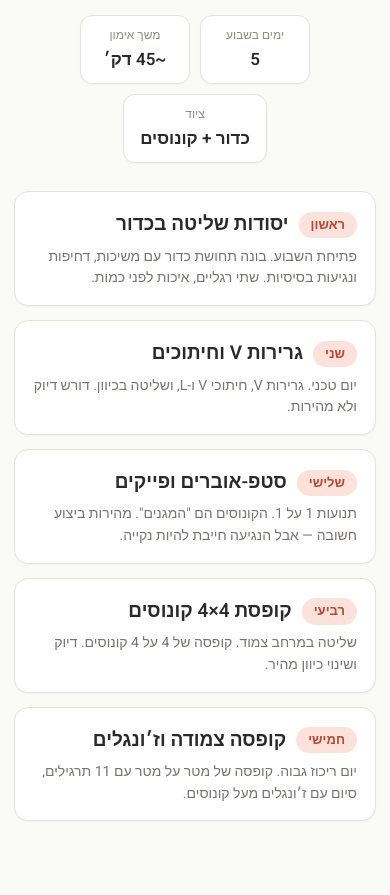
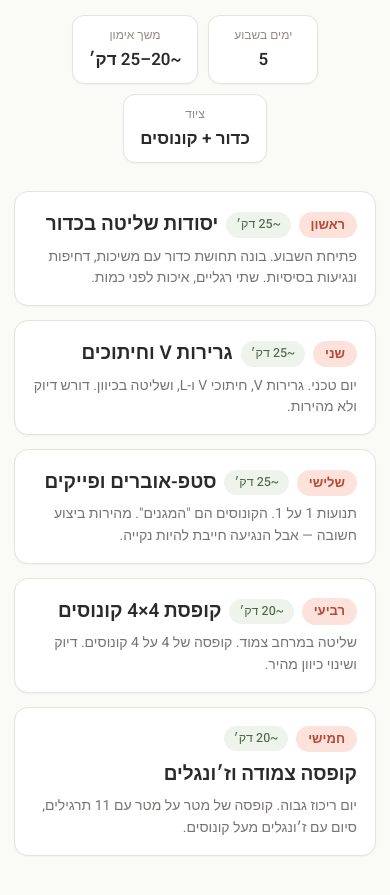
Before and after one commit to yurotor/TrainingPlan, a plain HTML site: page index.html in a window 390 px wide. Shown: the part 95-990 px from the top of the page. Drawn offline with Linux system fonts and the light colour scheme.

Commit message:
Drop cooldown; add per-drill and per-section time estimates

```diff
--- a/index.html
+++ b/index.html
@@ -18,6 +18,8 @@
     --label: #908b85;
     --pill-bg: #fde2dc;
     --pill-ink: #b54935;
+    --time-bg: #eef3ec;
+    --time-ink: #4d6a47;
     --accent: #b54935;
     --accent-hover: #963c2c;
     --shadow: 0 1px 2px rgba(0,0,0,.04);
@@ -44,16 +46,15 @@
   a.card { background: var(--card); border: 1px solid var(--border); border-radius: 14px; padding: 18px 18px 16px; margin-bottom: 14px; box-shadow: var(--shadow); text-decoration: none; color: inherit; display: block; transition: border-color .15s, transform .15s; }
   a.card:hover { border-color: #cdc7be; }
   a.card:active { transform: scale(.997); }
-  .card-head { display: flex; align-items: center; gap: 10px; margin-bottom: 6px; flex-wrap: wrap; }
+  .card-head { display: flex; align-items: center; gap: 8px; margin-bottom: 6px; flex-wrap: wrap; }
   .pill { display: inline-block; background: var(--pill-bg); color: var(--pill-ink); border-radius: 999px; padding: 3px 12px; font-size: 13px; font-weight: 600; }
+  .time-pill { display: inline-block; background: var(--time-bg); color: var(--time-ink); border-radius: 999px; padding: 3px 10px; font-size: 12.5px; font-weight: 500; }
   a.card h2 { font-size: 19px; font-weight: 600; margin: 0; }
   a.card p.intro { color: var(--muted); font-size: 14px; margin: 6px 0 0; }
 
   .program { background: var(--card); border: 1px solid var(--border); border-radius: 14px; padding: 22px 22px 18px; box-shadow: var(--shadow); }
   .program-head h2 { margin: 8px 0 6px; font-size: 22px; }
   .program-head p.intro { color: var(--muted); margin: 0; font-size: 15px; }
-
-  .meta-line { color: var(--label); font-size: 13px; margin-top: 10px; }
 
   .simple-row { display: grid; grid-template-columns: 80px 1fr; gap: 14px; padding: 14px 0; border-bottom: 1px solid var(--border); align-items: start; }
   .simple-row:last-child { border-bottom: 0; }
@@ -62,16 +63,18 @@
 
   .block { padding: 18px 0; border-bottom: 1px solid var(--border); }
   .block:last-child { border-bottom: 0; }
-  .block-head { display: flex; align-items: baseline; gap: 8px; margin-bottom: 12px; flex-wrap: wrap; }
+  .block-head { display: flex; align-items: center; gap: 10px; margin-bottom: 12px; flex-wrap: wrap; }
   .block-head .lbl { color: var(--label); font-size: 14px; font-weight: 500; }
   .block-head .ttl { font-size: 16px; font-weight: 600; }
 
   .block-body { display: grid; grid-template-columns: 1fr 200px; gap: 16px; align-items: start; }
   ul.drills { margin: 0; padding: 0; list-style: none; }
-  ul.drills li { padding: 8px 0 8px 0; font-size: 15.5px; border-bottom: 1px dashed #ededea; }
+  ul.drills li { padding: 9px 0; font-size: 15.5px; border-bottom: 1px dashed #ededea; display: flex; flex-wrap: wrap; align-items: baseline; gap: 6px; }
   ul.drills li:last-child { border-bottom: 0; }
+  ul.drills li .he { font-weight: 500; }
   ul.drills li .en { color: var(--muted); font-size: 13.5px; }
   ul.drills li .reps { color: var(--accent); font-weight: 500; }
+  ul.drills li .time { color: var(--time-ink); font-size: 13px; margin-inline-start: auto; white-space: nowrap; }
 
   a.video-inline { display: block; background: var(--soft); border: 1px solid var(--border); border-radius: 12px; overflow: hidden; text-decoration: none; color: inherit; transition: transform .15s, border-color .15s; }
   a.video-inline:hover { border-color: #cdc7be; }
@@ -97,6 +100,7 @@
     .simple-row .lbl { font-size: 13px; }
     .simple-row .txt { font-size: 15px; }
     ul.drills li { font-size: 15px; }
+    ul.drills li .time { width: 100%; margin-inline-start: 0; }
   }
 </style>
 </head>
@@ -122,168 +126,179 @@ const PROGRAMS = {
     day: 'ראשון',
     title: 'יסודות שליטה בכדור',
     intro: 'פתיחת השבוע. בונה תחושת כדור עם משיכות, דחיפות ונגיעות בסיסיות. שתי רגליים, איכות לפני כמות.',
+    total: '~25 דק׳',
     warmup: 'כדרור קל ונגיעות עם הסוליה — 5 דק׳',
     blocks: [
       {
         label: 'חלק א׳',
         title: 'שליטה בסיסית',
+        total: '~10 דק׳',
         videoId: '861552193637806',
         drills: [
-          { he: 'משיכה ודחיפה',          en: 'pull & push',                reps: '×100' },
-          { he: 'גרירה ובעיטה',           en: 'drag & kick',                reps: '×100' },
-          { he: 'משיכה ודחיפה רגל אחת',  en: 'single-leg pull & push',     reps: '×75 לכל רגל' },
+          { he: 'משיכה ודחיפה',          en: 'pull & push',                reps: '×100',          time: '~3 דק׳' },
+          { he: 'גרירה ובעיטה',           en: 'drag & kick',                reps: '×100',          time: '~3 דק׳' },
+          { he: 'משיכה ודחיפה רגל אחת',  en: 'single-leg pull & push',     reps: '×75 לכל רגל',   time: '~4 דק׳' },
         ],
       },
       {
         label: 'חלק ב׳',
         title: 'נגיעות ודחיפות',
+        total: '~9 דק׳',
         videoId: '1503901278107802',
         drills: [
-          { he: 'נגיעות בקצה הנעל',   en: 'toe taps',     reps: '×50' },
-          { he: 'נגיעות פנים',         en: 'inside',       reps: '×50' },
-          { he: 'דחיפה ומשיכה',         en: 'push & pull',  reps: '×50' },
-          { he: 'סטפ-אובר',             en: 'stepover',     reps: '×50' },
+          { he: 'נגיעות בקצה הנעל',  en: 'toe taps',     reps: '×50', time: '~2 דק׳' },
+          { he: 'נגיעות פנים',          en: 'inside',       reps: '×50', time: '~2 דק׳' },
+          { he: 'דחיפה ומשיכה',        en: 'push & pull',  reps: '×50', time: '~2 דק׳' },
+          { he: 'סטפ-אובר',             en: 'stepover',     reps: '×50', time: '~3 דק׳' },
         ],
       },
     ],
-    cooldown: 'מתיחות — 5 דק׳',
   },
 
   monday: {
     day: 'שני',
     title: 'גרירות V וחיתוכים',
     intro: 'יום טכני. גרירות V, חיתוכי V ו-L, ושליטה בכיוון. דורש דיוק ולא מהירות.',
+    total: '~25 דק׳',
     warmup: 'כדרור קל וריצה — 5 דק׳',
     blocks: [
       {
         label: 'חלק א׳',
         title: 'גרירות V',
+        total: '~8 דק׳',
         videoId: '960332706917482',
         drills: [
-          { he: 'גרירות V',                       en: 'V-drags',                  reps: '×20 לכל רגל' },
-          { he: 'גרירת V עם העברה',                en: 'V-drag & pass',            reps: '×30' },
-          { he: 'ריבוע סביב קונוס',                en: 'drag square around cone',  reps: '×10 לכל רגל' },
-          { he: 'גרירת V ודחיפה עם השרוכים',       en: 'V-drag & lace push',       reps: '×10 לכל רגל' },
+          { he: 'גרירות V',                       en: 'V-drags',                  reps: '×20 לכל רגל',     time: '~2 דק׳' },
+          { he: 'גרירת V עם העברה',                en: 'V-drag & pass',            reps: '×30',              time: '~2 דק׳' },
+          { he: 'ריבוע סביב קונוס',                en: 'drag square around cone',  reps: '×10 לכל רגל',     time: '~2 דק׳' },
+          { he: 'גרירת V ודחיפה עם השרוכים',       en: 'V-drag & lace push',       reps: '×10 לכל רגל',     time: '~2 דק׳' },
         ],
       },
       {
         label: 'חלק ב׳',
         title: 'גרירות וחיתוכים',
+        total: '~4 דק׳',
         videoId: '761338307059529',
         drills: [
-          { he: 'גרירות פנים-חוץ',  en: 'inside/outside drags', reps: '3 × 30 שניות' },
-          { he: 'חיתוכי V',           en: 'V-cuts',               reps: '3 × 30 שניות' },
+          { he: 'גרירות פנים-חוץ',  en: 'inside/outside drags', reps: '3 × 30 שנ׳',  time: '~2 דק׳' },
+          { he: 'חיתוכי V',           en: 'V-cuts',               reps: '3 × 30 שנ׳',  time: '~2 דק׳' },
         ],
       },
       {
         label: 'חלק ג׳',
         title: 'חיתוכי L',
+        total: '~8 דק׳',
         videoId: '1495785262207473',
         drills: [
-          { he: 'חיתוכי L',          en: 'L-cuts',        reps: '3 × 25' },
-          { he: 'חיתוכי V',          en: 'V-cuts',        reps: '3 × 25' },
-          { he: 'משיכה ודחיפה',     en: 'pull & push',   reps: '3 × 30' },
+          { he: 'חיתוכי L',          en: 'L-cuts',        reps: '3 × 25', time: '~3 דק׳' },
+          { he: 'חיתוכי V',          en: 'V-cuts',        reps: '3 × 25', time: '~3 דק׳' },
+          { he: 'משיכה ודחיפה',     en: 'pull & push',   reps: '3 × 30', time: '~2 דק׳' },
         ],
       },
     ],
-    cooldown: 'ז׳ונגלים ומתיחות — 5 דק׳',
   },
 
   tuesday: {
     day: 'שלישי',
     title: 'סטפ-אוברים ופייקים',
     intro: 'תנועות 1 על 1. הקונוסים הם "המגנים". מהירות ביצוע חשובה — אבל הנגיעה חייבת להיות נקייה.',
+    total: '~25 דק׳',
     warmup: 'כדרור קל בריבוע 5×5 מ׳ — 5 דק׳',
     blocks: [
       {
         label: 'חלק א׳',
         title: 'סטפ-אוברים',
+        total: '~12 דק׳',
         videoId: '925316350210427',
         drills: [
-          { he: 'סטפ-אובר קלאסי',                  en: 'classic stepover',  reps: '5 × 30 שניות' },
-          { he: 'צעד חיצוני שמאל / ימין',          en: 'outside step L/R',  reps: '5 × 30 שניות לכל רגל' },
-          { he: 'צעד חיצוני עם שתיהן',              en: 'outside both',      reps: '5 × 30 שניות' },
+          { he: 'סטפ-אובר קלאסי',                  en: 'classic stepover',  reps: '5 × 30 שנ׳',           time: '~3 דק׳' },
+          { he: 'צעד חיצוני שמאל / ימין',          en: 'outside step L/R',  reps: '5 × 30 שנ׳ לכל רגל',  time: '~6 דק׳' },
+          { he: 'צעד חיצוני עם שתיהן',              en: 'outside both',      reps: '5 × 30 שנ׳',           time: '~3 דק׳' },
         ],
       },
       {
         label: 'חלק ב׳',
         title: 'סטפ-אוברים ללא הסתכלות',
+        total: '~9 דק׳',
         videoId: '1284638393851240',
         drills: [
-          { he: 'סטפ-אוברים ללא הסתכלות',  en: 'no-look stepovers',  reps: '3 × 20 לכל רגל' },
-          { he: 'חציות',                       en: 'crossovers',         reps: '3 × 25' },
-          { he: 'סטפ-אוברים כפולים',           en: 'double stepovers',   reps: '3 × 20' },
+          { he: 'סטפ-אוברים ללא הסתכלות',  en: 'no-look stepovers',  reps: '3 × 20 לכל רגל',  time: '~3 דק׳' },
+          { he: 'חציות',                       en: 'crossovers',         reps: '3 × 25',           time: '~3 דק׳' },
+          { he: 'סטפ-אוברים כפולים',           en: 'double stepovers',   reps: '3 × 20',           time: '~3 דק׳' },
         ],
       },
     ],
-    cooldown: 'מתיחות — 5 דק׳',
   },
 
   wednesday: {
     day: 'רביעי',
     title: 'קופסת 4×4 קונוסים',
     intro: 'שליטה במרחב צמוד. קופסה של 4 על 4 קונוסים. דיוק ושינוי כיוון מהיר.',
+    total: '~20 דק׳',
     warmup: 'ריצה קלה ונגיעות עם הסוליה — 5 דק׳',
     blocks: [
       {
         label: 'חלק א׳',
         title: 'קופסת 4×4',
+        total: '~10 דק׳',
         videoId: '959886606388204',
         drills: [
-          { he: 'רגל ימין בלבד',     en: 'right foot only',     reps: '×10' },
-          { he: 'רגל שמאל בלבד',    en: 'left foot only',      reps: '×10' },
-          { he: 'נגיעות פנים',         en: 'inside touches',     reps: '×10' },
-          { he: 'נגיעות חוץ',          en: 'outside touches',    reps: '×10' },
-          { he: 'קרוקטות',             en: 'croquetas',           reps: '×10' },
-          { he: 'גלגולי כדור',         en: 'ball rolls',          reps: '×10' },
+          { he: 'רגל ימין בלבד',     en: 'right foot only',     reps: '×10',  time: '~1.5 דק׳' },
+          { he: 'רגל שמאל בלבד',    en: 'left foot only',      reps: '×10',  time: '~1.5 דק׳' },
+          { he: 'נגיעות פנים',         en: 'inside touches',     reps: '×10',  time: '~1.5 דק׳' },
+          { he: 'נגיעות חוץ',          en: 'outside touches',    reps: '×10',  time: '~1.5 דק׳' },
+          { he: 'קרוקטות',             en: 'croquetas',           reps: '×10',  time: '~2 דק׳' },
+          { he: 'גלגולי כדור',         en: 'ball rolls',          reps: '×10',  time: '~2 דק׳' },
         ],
       },
       {
         label: 'חלק ב׳',
         title: 'כדרור צד-לצד',
+        total: '~3 דק׳',
         videoId: '2071498600080315',
         drills: [
-          { he: 'כדרור צד-לצד',  en: 'side-to-side dribble',  reps: '3 × 20' },
+          { he: 'כדרור צד-לצד',  en: 'side-to-side dribble',  reps: '3 × 20',  time: '~3 דק׳' },
         ],
       },
     ],
-    cooldown: 'ז׳ונגלים ומתיחות — 5 דק׳',
   },
 
   thursday: {
     day: 'חמישי',
     title: 'קופסה צמודה וז׳ונגלים',
     intro: 'יום ריכוז גבוה. קופסה של מטר על מטר עם 11 תרגילים, סיום עם ז׳ונגלים מעל קונוסים.',
+    total: '~20 דק׳',
     warmup: 'כדרור קל ונגיעות בסיסיות — 5 דק׳',
     blocks: [
       {
         label: 'חלק א׳',
         title: 'קופסת 1×1 מ׳',
+        total: '~11 דק׳',
         videoId: '1820919092644683',
         drills: [
-          { he: 'צעדים עם הסוליה',           en: 'sole steps',          reps: '30 שניות' },
-          { he: 'נגיעות פנים',                 en: 'inside taps',         reps: '30 שניות' },
-          { he: 'עצירות פנים',                 en: 'inside stops',        reps: '30 שניות' },
-          { he: 'עצירות עם השרוכים',         en: 'lace stops',          reps: '30 שניות' },
-          { he: 'פנים-חוץ',                    en: 'inside-outsiders',    reps: '30 שניות' },
-          { he: 'קרוקטות',                     en: 'croquetas',           reps: '30 שניות' },
-          { he: 'גלגולי כדור',                 en: 'ball rolls',          reps: '30 שניות' },
-          { he: 'פניות עם משיכה אחורה',     en: 'pull-back turns',     reps: '30 שניות' },
-          { he: 'פייקים חיצוניים',             en: 'outside fakes',       reps: '30 שניות' },
-          { he: 'העברות מזויפות',              en: 'fake passes',         reps: '30 שניות' },
-          { he: 'נגיעות V',                    en: 'V-taps',              reps: '30 שניות' },
+          { he: 'צעדים עם הסוליה',           en: 'sole steps',          reps: '30 שנ׳',  time: '~1 דק׳' },
+          { he: 'נגיעות פנים',                 en: 'inside taps',         reps: '30 שנ׳',  time: '~1 דק׳' },
+          { he: 'עצירות פנים',                 en: 'inside stops',        reps: '30 שנ׳',  time: '~1 דק׳' },
+          { he: 'עצירות עם השרוכים',         en: 'lace stops',          reps: '30 שנ׳',  time: '~1 דק׳' },
+          { he: 'פנים-חוץ',                    en: 'inside-outsiders',    reps: '30 שנ׳',  time: '~1 דק׳' },
+          { he: 'קרוקטות',                     en: 'croquetas',           reps: '30 שנ׳',  time: '~1 דק׳' },
+          { he: 'גלגולי כדור',                 en: 'ball rolls',          reps: '30 שנ׳',  time: '~1 דק׳' },
+          { he: 'פניות עם משיכה אחורה',     en: 'pull-back turns',     reps: '30 שנ׳',  time: '~1 דק׳' },
+          { he: 'פייקים חיצוניים',             en: 'outside fakes',       reps: '30 שנ׳',  time: '~1 דק׳' },
+          { he: 'העברות מזויפות',              en: 'fake passes',         reps: '30 שנ׳',  time: '~1 דק׳' },
+          { he: 'נגיעות V',                    en: 'V-taps',              reps: '30 שנ׳',  time: '~1 דק׳' },
         ],
       },
       {
         label: 'חלק ב׳',
         title: 'ז׳ונגלים מעל קונוסים',
+        total: '~3 דק׳',
         videoId: '1285755459720130',
         drills: [
-          { he: 'ז׳ונגלים מעל קונוסים',  en: 'juggling above cones',  reps: '3 × 20' },
+          { he: 'ז׳ונגלים מעל קונוסים',  en: 'juggling above cones',  reps: '3 × 20',  time: '~3 דק׳' },
         ],
       },
     ],
-    cooldown: 'מתיחות ארוכות — 5 דק׳',
   },
 };
 
@@ -335,7 +350,7 @@ function renderLanding() {
     el('p', { class: 'tag' }, 'דגש על טכניקה · אימון עצמאי עם כדור וקונוסים'),
     el('div', { class: 'stats' },
       el('div', { class: 'stat' }, el('div', { class: 'k' }, 'ימים בשבוע'), el('div', { class: 'v' }, '5')),
-      el('div', { class: 'stat' }, el('div', { class: 'k' }, 'משך אימון'), el('div', { class: 'v' }, '~45 דק׳')),
+      el('div', { class: 'stat' }, el('div', { class: 'k' }, 'משך אימון'), el('div', { class: 'v' }, '~20–25 דק׳')),
       el('div', { class: 'stat' }, el('div', { class: 'k' }, 'ציוד'), el('div', { class: 'v' }, 'כדור + קונוסים')),
     ),
   ));
@@ -344,6 +359,7 @@ function renderLanding() {
     root.appendChild(el('a', { class: 'card', href: '#/' + k },
       el('div', { class: 'card-head' },
         el('span', { class: 'pill' }, p.day),
+        el('span', { class: 'time-pill' }, p.total),
         el('h2', {}, p.title),
       ),
       el('p', { class: 'intro' }, p.intro),
@@ -359,7 +375,10 @@ function renderProgram(key) {
   const prog = el('div', { class: 'program' });
 
   prog.appendChild(el('div', { class: 'program-head' },
-    el('div', { class: 'card-head' }, el('span', { class: 'pill' }, p.day)),
+    el('div', { class: 'card-head' },
+      el('span', { class: 'pill' }, p.day),
+      el('span', { class: 'time-pill' }, p.total),
+    ),
     el('h2', {}, p.title),
     el('p', { class: 'intro' }, p.intro),
   ));
@@ -374,14 +393,16 @@ function renderProgram(key) {
     block.appendChild(el('div', { class: 'block-head' },
       el('span', { class: 'lbl' }, b.label + ' —'),
       el('span', { class: 'ttl' }, b.title),
+      el('span', { class: 'time-pill' }, b.total),
     ));
     const body = el('div', { class: 'block-body' });
     const ul = el('ul', { class: 'drills' });
     for (const d of b.drills) {
       ul.appendChild(el('li', {},
-        el('span', {}, d.he),
-        el('span', { class: 'en' }, ' (' + d.en + ')  '),
+        el('span', { class: 'he' }, d.he),
+        el('span', { class: 'en' }, '(' + d.en + ')'),
         el('span', { class: 'reps' }, d.reps),
+        el('span', { class: 'time' }, d.time),
       ));
     }
     body.appendChild(ul);
@@ -390,11 +411,6 @@ function renderProgram(key) {
     block.appendChild(body);
     prog.appendChild(block);
   }
-
-  prog.appendChild(el('div', { class: 'simple-row' },
-    el('div', { class: 'lbl' }, 'סיום'),
-    el('div', { class: 'txt' }, p.cooldown),
-  ));
 
   root.appendChild(prog);
   return root;
```
